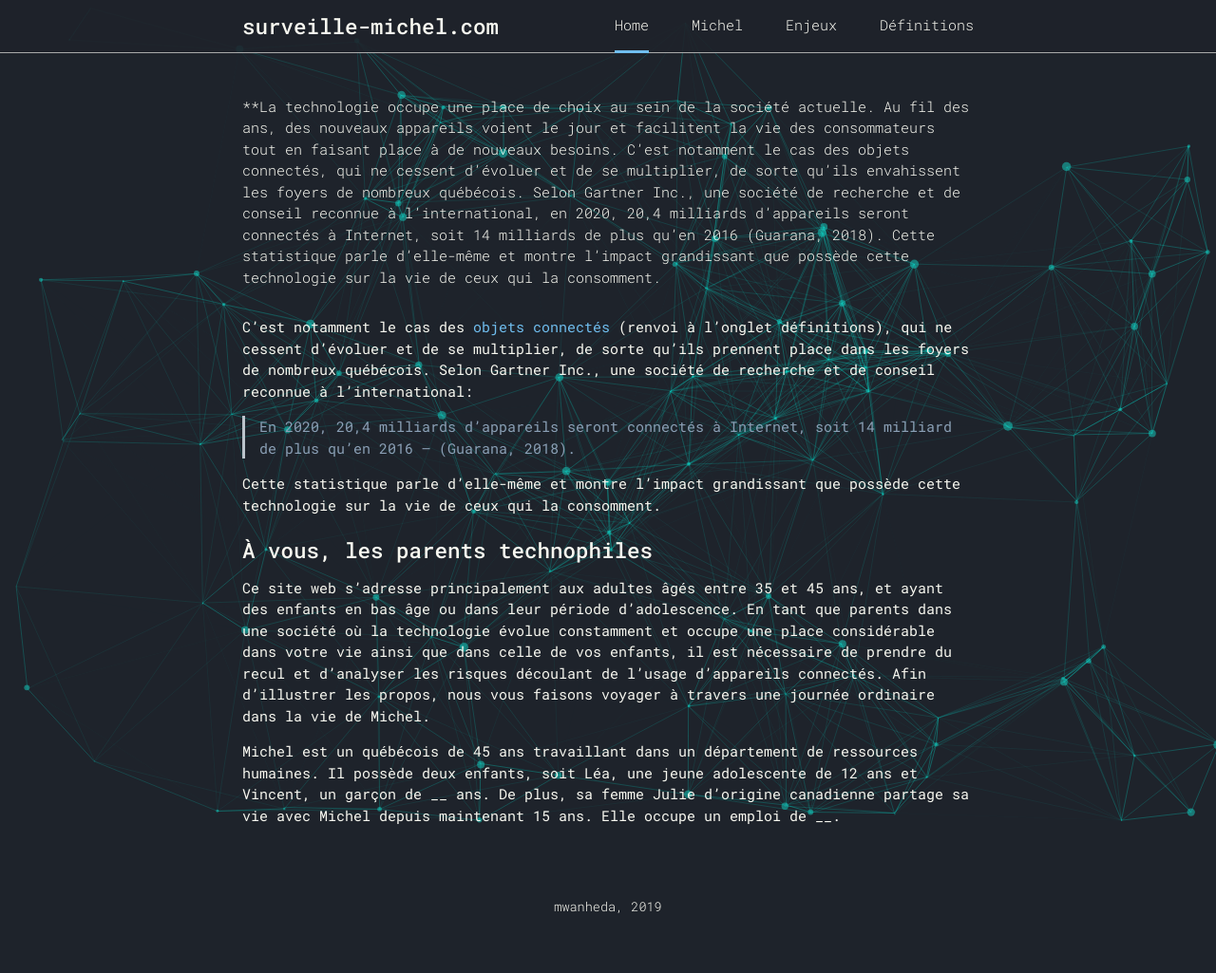
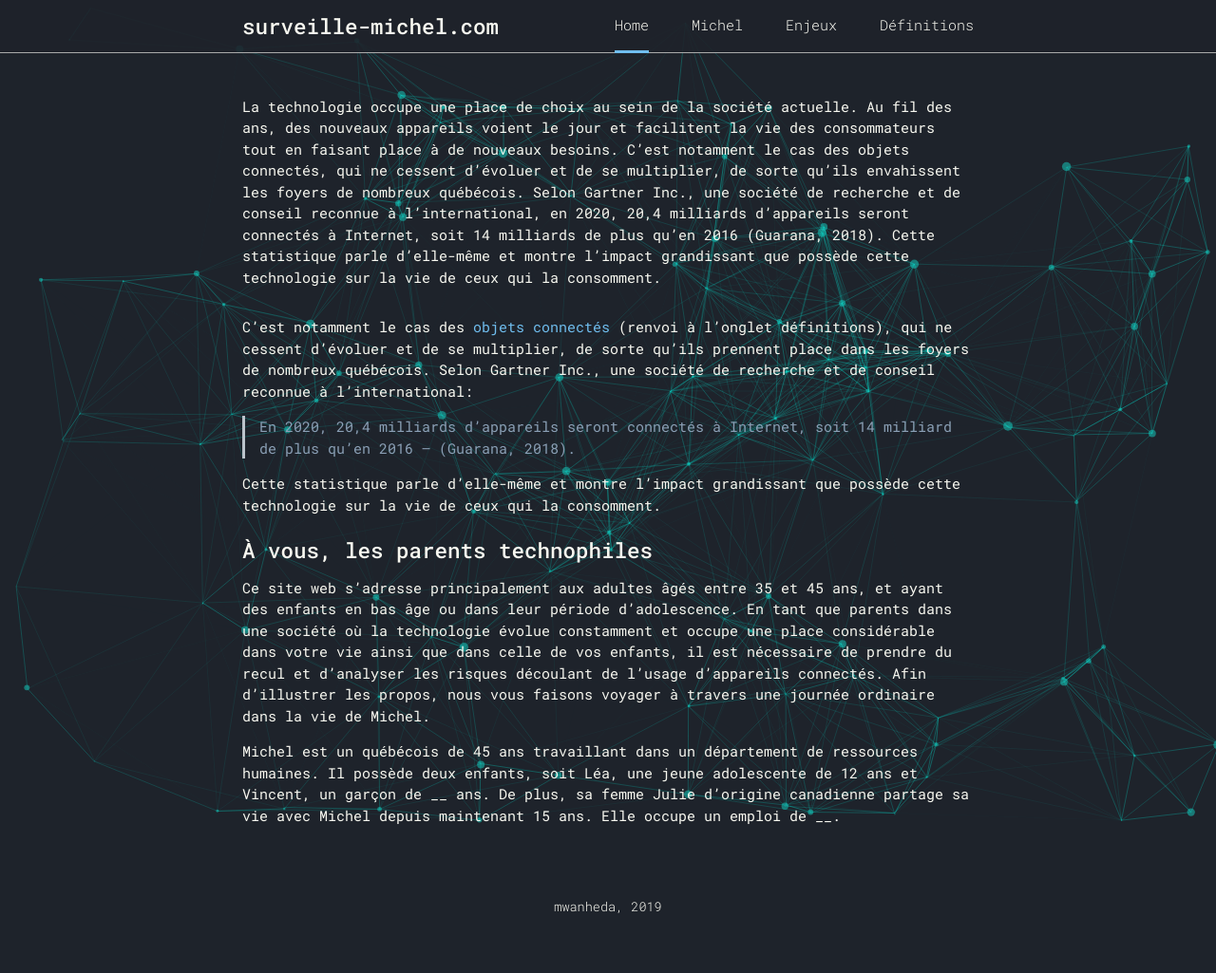
Before and after one commit to mwanheda/michel, a Jekyll site: the page built from index.md, in a window 1280 px wide. Shown: the whole page at 95% size. Built offline with Jekyll 4.4.1, drawn with Linux system fonts in a browser that asks for light colours.

```diff
--- a/index.md
+++ b/index.md
@@ -6,7 +6,7 @@ particles: true
 ---
 
 <div class="mt-5 container-md markdown-body" markdown="1">
-**La technologie occupe une place de choix au sein de la société actuelle. Au fil des ans, des nouveaux appareils voient le jour et facilitent la vie des consommateurs tout en faisant place à de nouveaux besoins. C’est notamment le cas des objets connectés, qui ne cessent d’évoluer et de se multiplier, de sorte qu’ils envahissent les foyers de nombreux québécois. Selon Gartner Inc., une société de recherche et de conseil reconnue à l’international, en 2020, 20,4 milliards d’appareils seront connectés à Internet, soit 14 milliards de plus qu’en 2016 (Guarana, 2018). Cette statistique parle d’elle-même et montre l’impact grandissant que possède cette technologie sur la vie de ceux qui la consomment.
+  **La technologie occupe une place de choix au sein de la société actuelle. Au fil des ans, des nouveaux appareils voient le jour et facilitent la vie des consommateurs tout en faisant place à de nouveaux besoins. C’est notamment le cas des objets connectés, qui ne cessent d’évoluer et de se multiplier, de sorte qu’ils envahissent les foyers de nombreux québécois. Selon Gartner Inc., une société de recherche et de conseil reconnue à l’international, en 2020, 20,4 milliards d’appareils seront connectés à Internet, soit 14 milliards de plus qu’en 2016 (Guarana, 2018). Cette statistique parle d’elle-même et montre l’impact grandissant que possède cette technologie sur la vie de ceux qui la consomment.**
 
 **C’est notamment le cas des [objets connectés]( {{ site.baseurl }}/definitions ) (renvoi à l’onglet définitions), qui ne cessent d’évoluer et de se multiplier, de sorte qu’ils prennent place dans les foyers de nombreux québécois. Selon Gartner Inc., une société de recherche et de conseil reconnue à l’international:**
 
```
